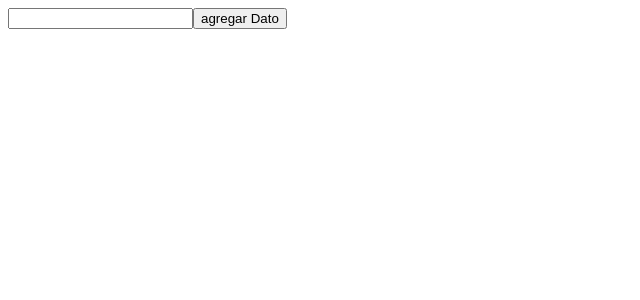
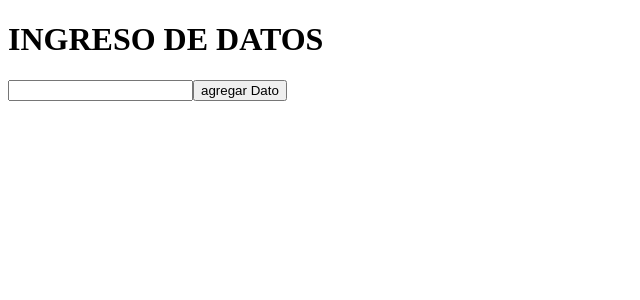
Before and after one commit to jevar0809/INGRESO_DE_DATOS, a React (Vite) app: page / in a window 1280 px wide. Shown: the top 300 px of the page, without its empty margins (0-640 px from the left). Built offline with nearby package versions, Linux system fonts and the light colour scheme.

Commit message:
CAMBIOS EN LA ESTRUCTURA

```diff
--- a/index.html
+++ b/index.html
@@ -1,5 +1,7 @@
 
-<!-- El siguiente ejercicio se hace usando vite -->
+<!--
+ El siguiente ejercicio mostrara en pantalla un input y un boton para ir mostrando en forma de lista lo que ingresemos
+-->
 
 
 <!DOCTYPE html>
--- a/src/componentes.jsx
+++ b/src/componentes.jsx
@@ -126,6 +126,9 @@ export function ListaDeTareas(){
   */
   return(
     <>
+
+    <h1>INGRESO DE DATOS</h1>
+
       <ObtenerFormulario traigoDatoInput={agregarTarea} />
 
       {
--- a/src/main.jsx
+++ b/src/main.jsx
@@ -9,9 +9,9 @@ const root = ReactDOM.createRoot(document.getElementById('root'))
 
 
 function App(){
-    return  <div >
-               <ListaDeTareas />
-            </div>
+  return  (
+    <div ><ListaDeTareas /></div>
+  )
 }
 
 
```
